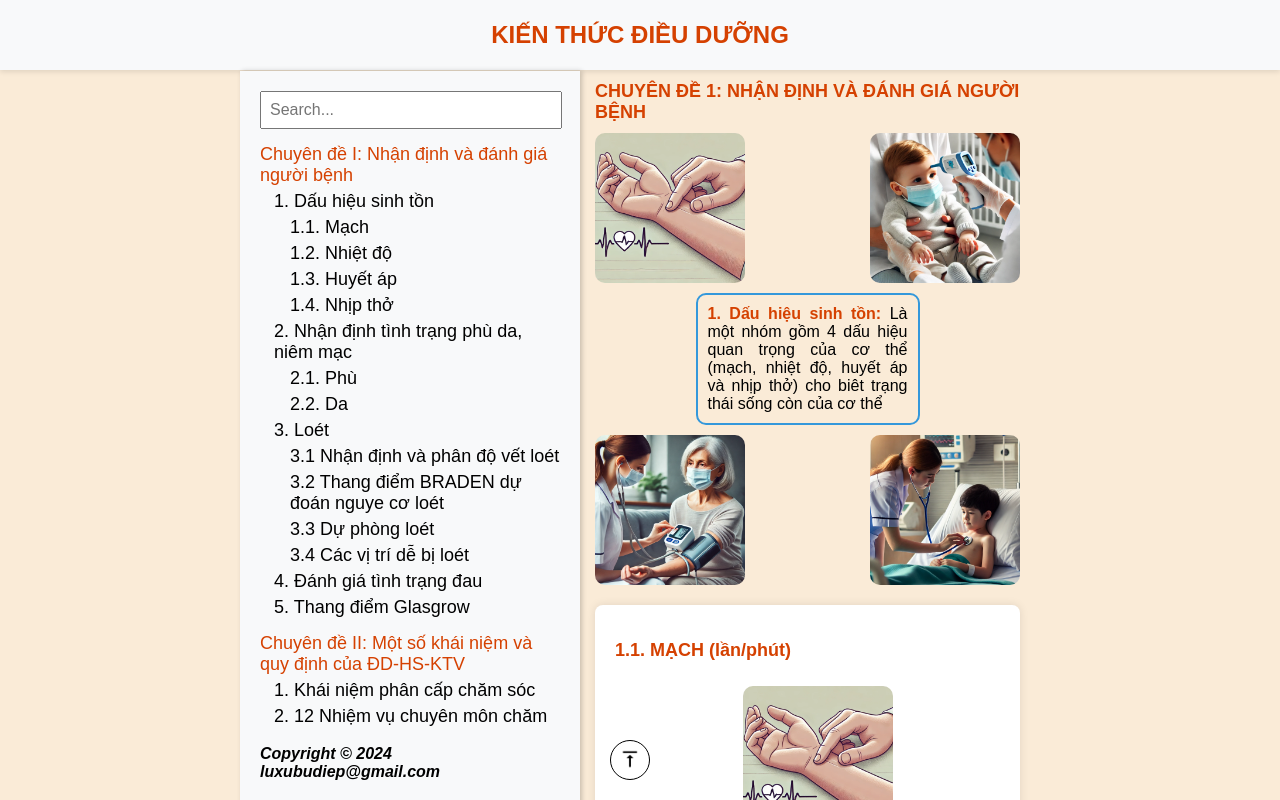
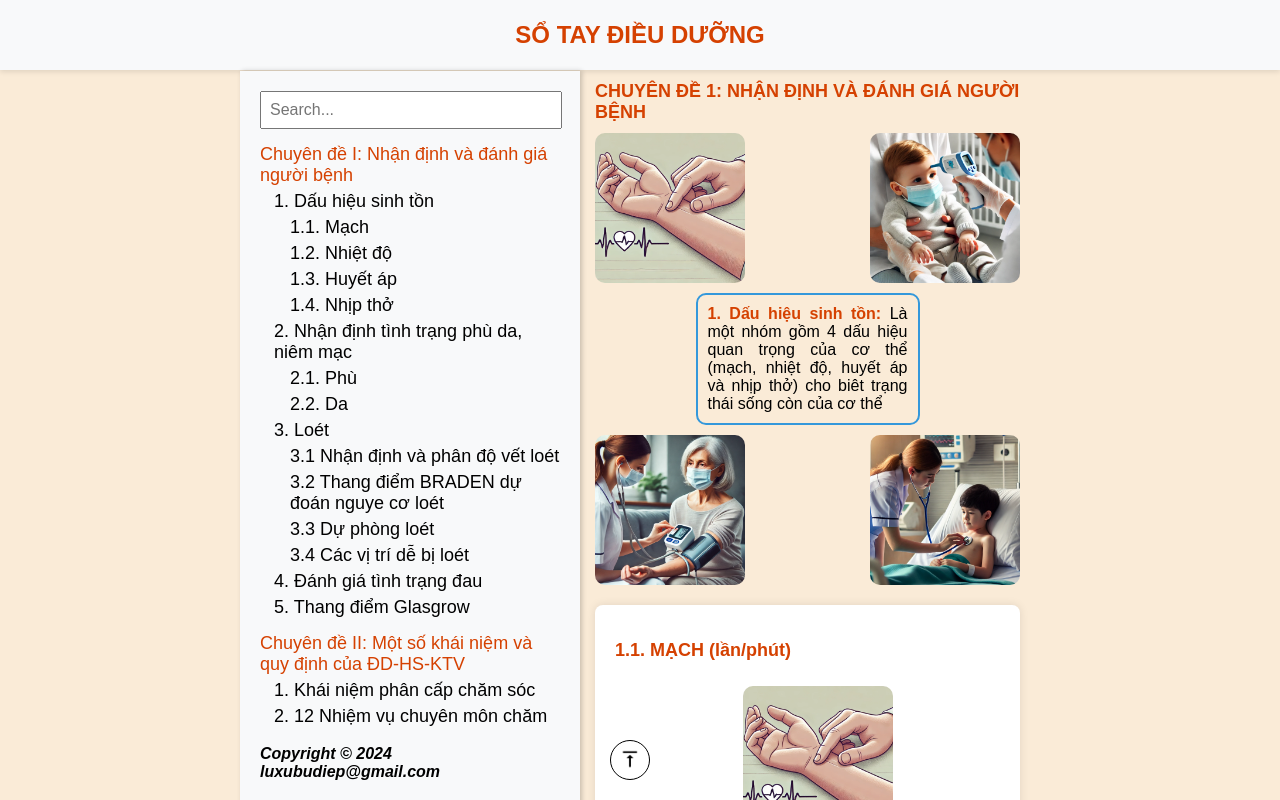
Before and after one commit to quoctoank4it/dieu-duong, a React (Create React App) app: page / in a window 1280 px wide. Shown: the top 800 px of the page. Built offline with nearby package versions, Linux system fonts and the light colour scheme.

Commit message:
edit file

```diff
--- a/src/App.js
+++ b/src/App.js
@@ -63,7 +63,7 @@ const App = () => {
               fontWeight: "bold",
             }}
           >
-            KIẾN THỨC ĐIỀU DƯỠNG
+            SỔ TAY ĐIỀU DƯỠNG
           </span>
         </div>
         <div style={{ display: window.innerWidth > 500 ? "flex" : "" }}>
```
